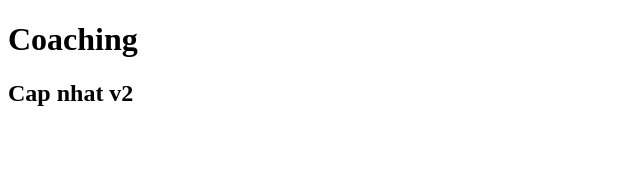
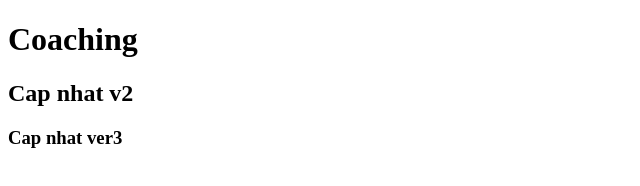
Before and after one commit to thanhthuanai2109-cpu/web_trainning, a plain HTML site: page index.html in a window 1280 px wide. Shown: the whole page, without its empty margins (0-640 px from the left). Drawn offline with Linux system fonts and the light colour scheme.

Commit message:
feat: add H3 tag

```diff
--- a/index.html
+++ b/index.html
@@ -8,5 +8,6 @@
 <body>
     <h1>Coaching</h1>
     <h2>Cap nhat v2</h2>
+    <h3>Cap nhat ver3</h3>
 </body>
 </html>
```
